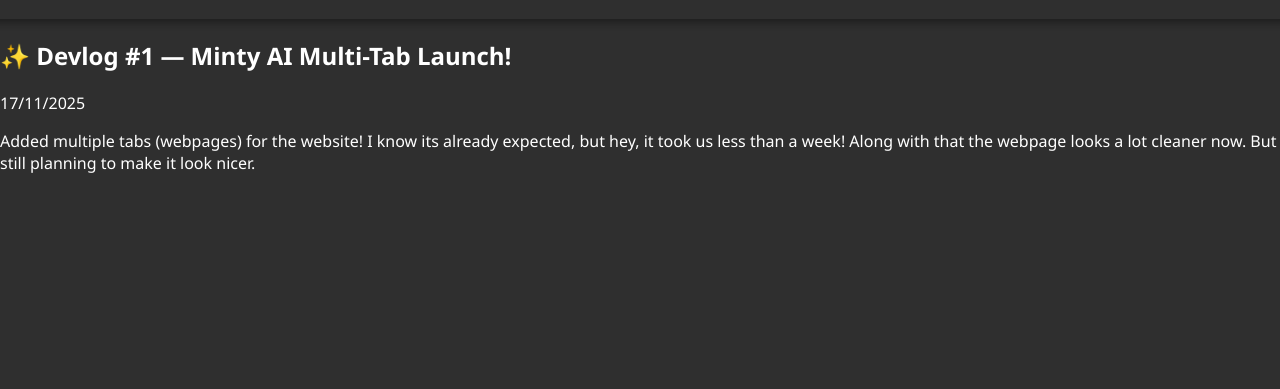
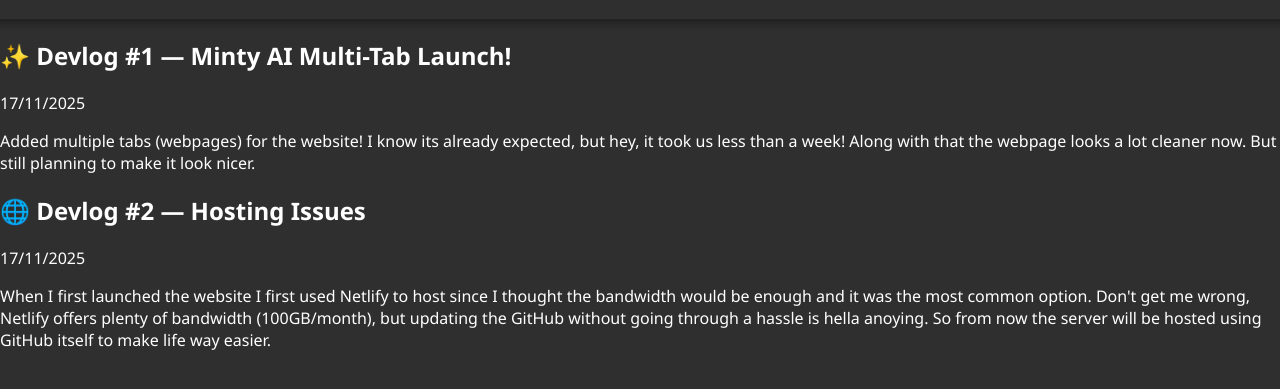
Before and after one commit to mintyAI/MintyAI-demo, a plain HTML site: page devlogs.html in a window 1280 px wide. Shown: the part 391-780 px from the top of the page. Drawn offline with Linux system fonts and the light colour scheme.

Commit message:
Update devlogs.html

```diff
--- a/devlogs.html
+++ b/devlogs.html
@@ -37,6 +37,15 @@
             Along with that the webpage looks a lot cleaner now. But still planning to make it look nicer.
         </p>
     </section>
+    <section class="devlog-entry">
+        <h2>🌐 Devlog #2 — Hosting Issues</h2>
+        <p class="dev-date">17/11/2025</p>
+        <p>
+         When I first launched the website I first used Netlify to host since I thought the bandwidth would be enough and it was the most common option. Don't get me wrong,
+            Netlify offers plenty of bandwidth (100GB/month), but updating the GitHub without going through a hassle is hella anoying. So from now the server will be hosted using GitHub itself to make life way easier.
+
+        </p>
+    </section>
 
 
 </main>
```
